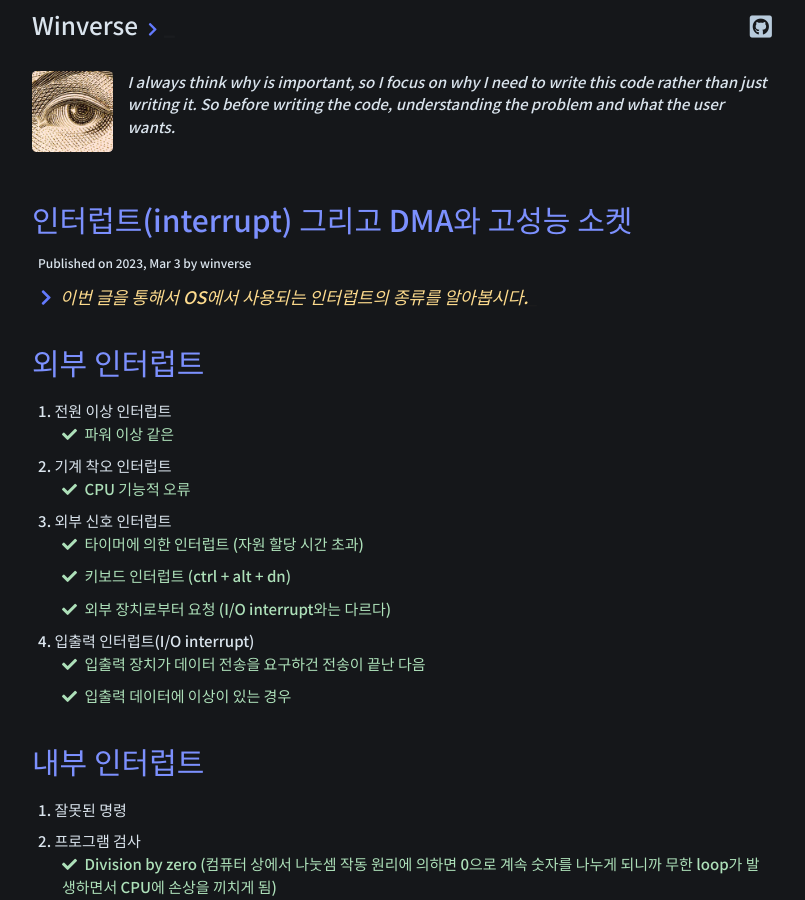
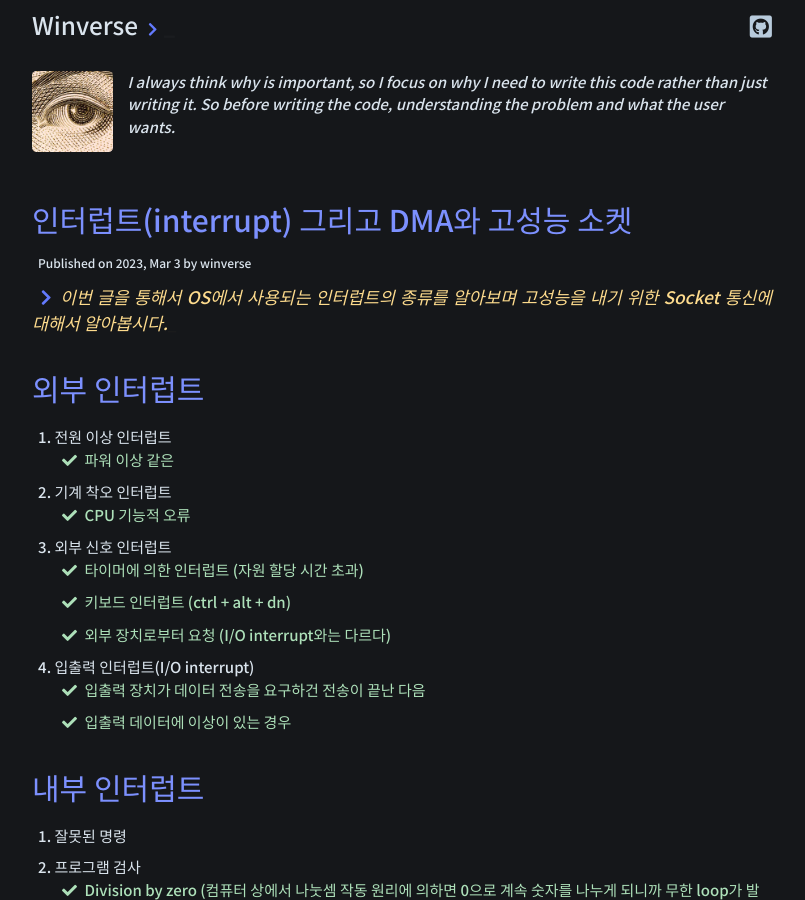
Before and after one commit to winverse/winverse.github.io, a Jekyll site: the page built from _posts/os/2023-03-03-interrupt.md, in a window 1280 px wide and 900 px high. Shown: the whole window, without its empty margins (238-1043 px from the left). Built offline with Jekyll 4.4.1, drawn with Linux system fonts in a browser that asks for light colours; nearby versions of some CDN libraries; comment, search, counter and statistics services are not loaded.

Commit message:
Update: description update

```diff
--- a/_posts/os/2023-03-03-interrupt.md
+++ b/_posts/os/2023-03-03-interrupt.md
@@ -2,7 +2,7 @@
 layout: post
 author: winverse
 title:  "인터럽트(interrupt) 그리고 DMA와 고성능 소켓"
-description: 이번 글을 통해서 OS에서 사용되는 인터럽트의 종류를 알아봅시다.
+description: 이번 글을 통해서 OS에서 사용되는 인터럽트의 종류를 알아보며 고성능을 내기 위한 Socket 통신에 대해서 알아봅시다.
 tags: Interrupt DMA Socket
 category: os
 is_published: true
```
